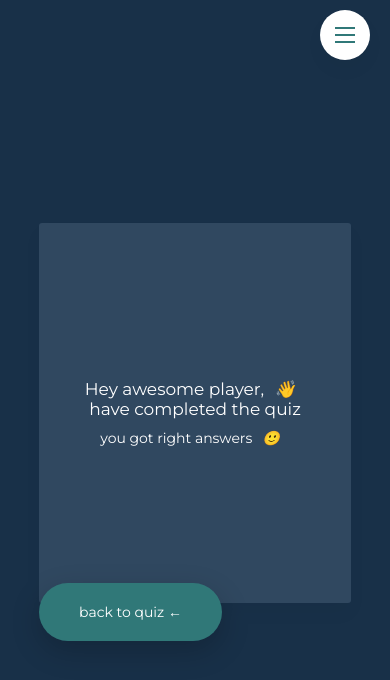
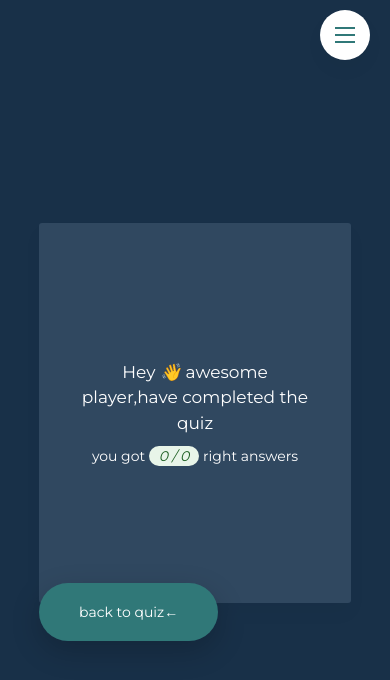
Before and after one commit to vanderkilu/gotTrivia, a Vue app: page /weldone in a window 390 px wide. Shown: the top 680 px of the page. Built offline with nearby package versions, Linux system fonts and the light colour scheme.

Commit message:
updating the weldone component

```diff
--- a/src/components/Weldone.vue
+++ b/src/components/Weldone.vue
@@ -1,13 +1,31 @@
 <template>
     <div class="container">
         <div class="card">
-            <p class="done-message">Hey awesome player,<i class="emoji">👋</i> have completed the quiz </p>
-            <p class="done-message__small">you got  right answers<i class="emoji">🙂</i></p>
+            <p class="done-message">Hey <i class="emoji">👋</i> awesome player,have completed the quiz </p>
+            <p class="done-message__small">you got <i class="score"> {{score.correct}} / {{score.total}} </i> right answers</p>
         </div>
-        <router-link :to="{name: 'quiz'}" class="btn-cta">back to quiz <i class="arrow-right">&larr;</i></router-link>
+        <router-link :to="{name: 'quiz'}" class="btn-cta">back to quiz<i class="arrow-right">&larr;</i></router-link>
     </div>
 </template>
 
+<script>
+export default {
+    data() {
+        return {
+            score: {
+                correct: 0,
+                total: 0
+            }
+        }
+    },
+    mounted() {
+        if (this.$route.params.score) {
+            this.score.correct = this.$route.params.score.correct
+            this.score.total = this.$route.params.score.total
+        }
+    }
+}
+</script>
 
 <style scoped>
     .container {
@@ -23,8 +41,7 @@
         text-align: center;
     }
     .emoji {
-        color: #e65100;
-        margin: 0 1rem
+        color: red;
     }
     .done-message {
         font-size: 1.7rem;
@@ -33,6 +50,13 @@
     .done-message__small {
         font-size: 1.4rem;
     }
+    .score {
+        display: inline-block;
+        color: #1b5e20;
+        padding: 0.1rem 1rem;
+        background-color: #e8f5e9;
+        border-radius: 1rem;
+    }
     @media only screen and (max-width: 900px) {
         .container {
             width: 80%;
@@ -40,5 +64,8 @@
         .card {
             min-height: 30rem;
         }
+        .done-message {
+            line-height: 1.5;
+        }
     }
 </style>
```
